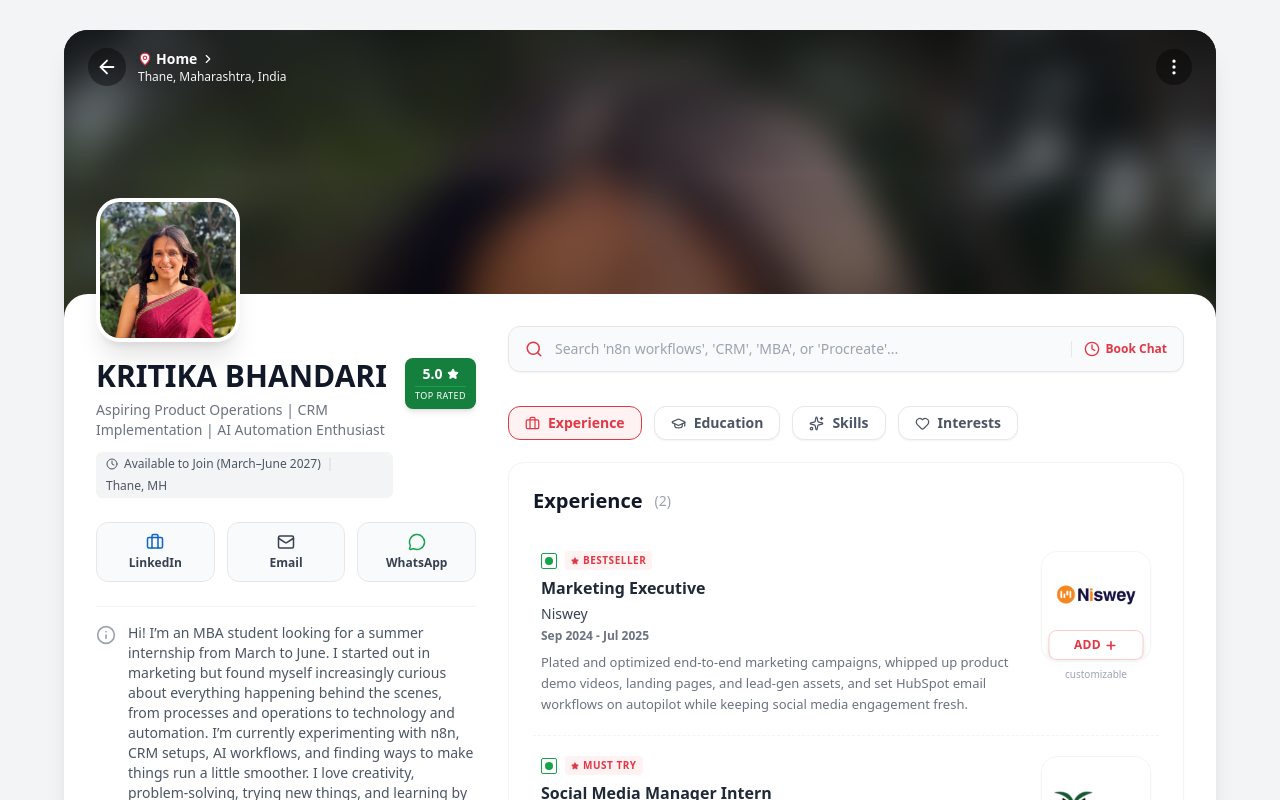
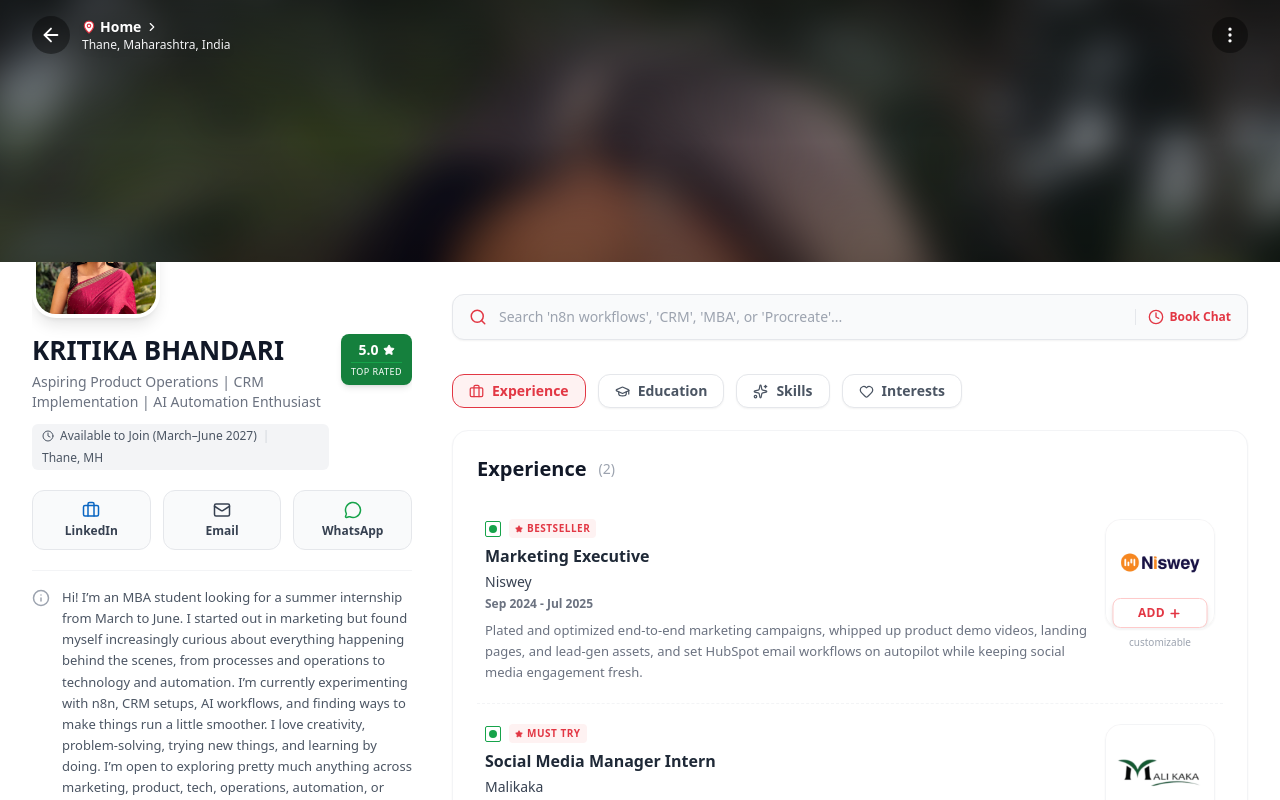
Before and after one commit to kritikabhandarii/Kritika-Bhandari-Resume, a React (Create React App) app: page / in a window 1280 px wide. Shown: the top 800 px of the page. Built offline with nearby package versions, Linux system fonts and the light colour scheme.

Commit message:
Update App.jsx

```diff
--- a/src/App.jsx
+++ b/src/App.jsx
@@ -250,11 +250,28 @@ export default function ZomatoResume() {
   const [showMoreMenu, setShowMoreMenu] = useState(false);
   const [copiedToast, setCopiedToast] = useState(false);
 
+  const categories = [
+    { name: "Experience", icon: Briefcase, id: "experience" },
+    { name: "Education", icon: GraduationCap, id: "education" },
+    { name: "Skills", icon: Sparkles, id: "skills" },
+    { name: "Interests", icon: Heart, id: "interests" },
+  ];
+
   useEffect(() => {
     const handleScroll = () => {
       setScrolled(window.scrollY > 100);
+
+      // Automatically update activeTab while scrolling smoothly
+      const scrollPosition = window.scrollY + (window.innerWidth >= 1024 ? 140 : 180);
+      for (let i = categories.length - 1; i >= 0; i--) {
+        const section = document.getElementById(categories[i].id);
+        if (section && section.offsetTop <= scrollPosition) {
+          setActiveTab(categories[i].name);
+          break;
+        }
+      }
     };
-    window.addEventListener("scroll", handleScroll);
+    window.addEventListener("scroll", handleScroll, { passive: true });
     return () => window.removeEventListener("scroll", handleScroll);
   }, []);
 
@@ -315,17 +332,10 @@ export default function ZomatoResume() {
     setTimeout(() => setCopiedToast(false), 2500);
   };
 
-  const categories = [
-    { name: "Experience", icon: Briefcase, id: "experience" },
-    { name: "Education", icon: GraduationCap, id: "education" },
-    { name: "Skills", icon: Sparkles, id: "skills" },
-    { name: "Interests", icon: Heart, id: "interests" },
-  ];
-
   const scrollToSection = (id) => {
     const element = document.getElementById(id);
     if (element) {
-      const offset = window.innerWidth >= 1024 ? 95 : 140;
+      const offset = window.innerWidth >= 1024 ? 95 : 135;
       const bodyRect = document.body.getBoundingClientRect().top;
       const elementRect = element.getBoundingClientRect().top;
       const elementPosition = elementRect - bodyRect;
@@ -342,18 +352,15 @@ export default function ZomatoResume() {
   const trimmedQuery = searchQuery.trim().toLowerCase();
 
   return (
-    <div className="min-h-dvh bg-gray-100 font-sans text-gray-800 selection:bg-red-100 selection:text-red-900 pb-24 lg:py-8 lg:px-6">
-      {/* Main Card Container */}
-      <div className="w-full max-w-md md:max-w-3xl lg:max-w-6xl mx-auto bg-white min-h-dvh lg:min-h-0 lg:rounded-3xl shadow-xl relative">
+    <div className="min-h-dvh bg-white font-sans text-gray-800 selection:bg-red-100 selection:text-red-900 pb-24">
+      <div className="w-full bg-white min-h-dvh relative">
         {/* Sticky Top Navbar */}
         <div
           className={`sticky top-0 z-50 transition-all duration-300 ${
-            scrolled
-              ? "bg-white shadow-md py-3 lg:rounded-t-3xl"
-              : "bg-transparent pt-4 pb-2"
+            scrolled ? "bg-white/95 backdrop-blur-md shadow-sm border-b border-gray-100 py-3" : "bg-transparent pt-4 pb-2"
           }`}
         >
-          <div className="px-3 sm:px-6 flex items-center justify-between gap-2 sm:gap-3">
+          <div className="max-w-7xl mx-auto px-3 sm:px-6 lg:px-8 flex items-center justify-between gap-3">
             <button
               onClick={() => {
                 if (searchQuery) {
@@ -371,17 +378,36 @@ export default function ZomatoResume() {
               <ArrowLeft size={20} className="sm:w-[22px] sm:h-[22px]" />
             </button>
 
-            <div
-              className={`flex-1 min-w-0 transition-all duration-300 ${
-                scrolled ? "opacity-100" : "opacity-0 hidden"
+            {/* Scrolled Header Center Content: Name on Mobile/Tablet; Clean Category Tabs on Desktop */}
+            {scrolled ? (
+              <div className="flex-1 min-w-0 flex items-center justify-between gap-4">
+                <h1 className="font-bold text-base sm:text-lg truncate text-gray-900 lg:hidden">
+                  Kritika Bhandari
+                </h1>
+
+                {/* Desktop Single-Row Sticky Nav Tabs (Prevents tall header from cutting off left sidebar) */}
+                {!trimmedQuery && (
+                  <div className="hidden lg:flex items-center gap-6">
+                    <span className="font-black text-base text-gray-900 tracking-tight pr-4 border-r border-gray-200">
+                      Kritika Bhandari
+                    </span>
+                    {categories.map((cat) => (
+                      <button
+                        key={`desk-nav-${cat.id}`}
+                        onClick={() => scrollToSection(cat.id)}
+                        className={`py-1 text-sm font-semibold border-b-2 transition-colors ${
+                          activeTab === cat.name
+                            ? "border-[#E23744] text-[#E23744]"
+                            : "border-transparent text-gray-500 hover:text-gray-900"
                         }`}
                       >
-              <h1 className="font-bold text-base sm:text-lg truncate text-gray-900">
-                Kritika Bhandari
-              </h1>
+                        {cat.name}
+                      </button>
+                    ))}
                   </div>
-
-            {!scrolled && (
+                )}
+              </div>
+            ) : (
               <div className="flex-1 min-w-0 flex flex-col justify-center">
                 <div className="flex items-center gap-1 text-xs sm:text-sm font-bold text-white drop-shadow-md">
                   <MapPin
@@ -436,10 +462,10 @@ export default function ZomatoResume() {
             </div>
           </div>
 
-          {/* Scrolled Category Tabs */}
+          {/* Mobile/Tablet Scrolled Category Tabs (Hidden on Desktop since Desktop uses single-row tabs above) */}
           {!trimmedQuery && (
             <div
-              className={`px-3 sm:px-6 mt-3 flex overflow-x-auto hide-scrollbar gap-4 sm:gap-6 transition-all duration-300 ${
+              className={`lg:hidden px-3 sm:px-6 mt-3 flex overflow-x-auto hide-scrollbar gap-4 sm:gap-6 transition-all duration-300 ${
                 scrolled ? "block border-t border-gray-100 pt-3" : "hidden"
               }`}
             >
@@ -460,13 +486,13 @@ export default function ZomatoResume() {
           )}
         </div>
 
-        {/* Hero Cover Banner: Lush ambient greenery banner on wide screens, direct full-bleed on mobile */}
+        {/* Hero Cover Banner */}
         <div
-          className={`relative w-full -mt-16 bg-gray-900 transition-all duration-300 lg:rounded-t-3xl overflow-hidden ${
-            trimmedQuery ? "h-28" : "h-56 md:h-64 lg:h-72"
+          className={`relative w-full -mt-16 bg-gray-900 transition-all duration-300 overflow-hidden ${
+            trimmedQuery ? "h-28" : "h-64 md:h-64 lg:h-72"
           }`}
         >
-          {/* Ambient greenery backdrop (blurred & zoomed into the trees/foliage on tablet/desktop) */}
+          {/* Ambient greenery backdrop on tablet & desktop */}
           <img
             src="/images/kritika.png"
             alt=""
@@ -484,18 +510,23 @@ export default function ZomatoResume() {
           <div className="absolute inset-0 bg-gradient-to-b from-black/55 via-black/15 to-black/40 pointer-events-none" />
         </div>
 
-        {/* Main Content Area: Clean white background, zero grey corner gaps */}
-        <div className="relative z-10 -mt-6 bg-white rounded-t-3xl lg:rounded-b-3xl lg:flex lg:items-start lg:gap-8 lg:px-8 lg:pb-8">
-          {/* LEFT COLUMN (Profile Info & Bio - Sticky on Desktop) */}
+        {/* Main Content Area */}
+        <div className="relative z-10 -mt-6 bg-white rounded-t-3xl lg:rounded-none">
+          <div className="max-w-3xl lg:max-w-7xl mx-auto lg:flex lg:items-start lg:gap-10 lg:px-8 lg:pb-8">
+            {/* LEFT COLUMN (Profile Info & Bio - Properly offset & self-contained on Desktop) */}
             <div
-            className={`px-4 sm:px-6 lg:px-0 pt-6 lg:pt-0 lg:w-[340px] xl:w-[380px] lg:shrink-0 lg:sticky lg:top-24 ${
+              className={`px-4 sm:px-6 lg:px-0 pt-6 lg:pt-2 lg:w-[340px] xl:w-[380px] lg:shrink-0 lg:sticky lg:top-20 lg:max-h-[calc(100dvh-5.5rem)] lg:overflow-y-auto hide-scrollbar ${
                 trimmedQuery ? "pb-3" : "pb-6"
               }`}
             >
-            {/* Desktop Overlapping Portrait Avatar (Uncropped, crisp & prominent) */}
+              {/* Overlapping Portrait Avatar: Moves smoothly out of the way when scrolled on desktop so nothing gets clipped */}
               {!trimmedQuery && (
-              <div className="hidden md:block -mt-20 lg:-mt-24 mb-4">
-                <div className="w-32 h-32 lg:w-36 lg:h-36 rounded-3xl overflow-hidden border-4 border-white shadow-xl bg-gray-100">
+                <div
+                  className={`hidden md:block transition-all duration-300 mb-4 ${
+                    scrolled ? "mt-0" : "-mt-20 lg:-mt-20"
+                  }`}
+                >
+                  <div className="w-28 h-28 lg:w-32 lg:h-32 rounded-3xl overflow-hidden border-4 border-white shadow-lg bg-gray-100">
                     <img
                       src="/images/kritika.png"
                       alt="Kritika Bhandari"
@@ -540,7 +571,7 @@ export default function ZomatoResume() {
               <div className={trimmedQuery ? "hidden lg:block" : "block"}>
                 <div className="flex justify-between items-start gap-3">
                   <div className="min-w-0">
-                  <h1 className="text-xl sm:text-2xl lg:text-3xl font-black text-gray-900 leading-tight">
+                    <h1 className="text-xl sm:text-2xl lg:text-[26px] font-black text-gray-900 leading-tight">
                       KRITIKA BHANDARI
                     </h1>
                     <p className="text-gray-500 text-xs sm:text-sm mt-1.5 mb-3">
@@ -567,7 +598,7 @@ export default function ZomatoResume() {
                 </div>
 
                 {/* Contact Action Buttons */}
-              <div className="flex items-center gap-2.5 sm:gap-3 mt-6 border-b border-gray-100 pb-6 md:max-w-md lg:max-w-none">
+                <div className="flex items-center gap-2.5 sm:gap-3 mt-5 border-b border-gray-100 pb-5 md:max-w-md lg:max-w-none">
                   <a
                     href="https://www.linkedin.com/in/kritika-bhandari/"
                     target="_blank"
@@ -605,8 +636,8 @@ export default function ZomatoResume() {
 
                 {/* Bio */}
                 <div className="py-4 border-b border-gray-100 lg:border-none flex gap-3">
-                <Info size={20} className="text-gray-400 shrink-0 mt-0.5" />
-                <p className="text-xs sm:text-sm text-gray-600 leading-relaxed">
+                  <Info size={18} className="text-gray-400 shrink-0 mt-0.5" />
+                  <p className="text-xs sm:text-[13px] text-gray-600 leading-relaxed">
                     Hi! I’m an MBA student looking for a summer internship from
                     March to June. I started out in marketing but found myself
                     increasingly curious about everything happening behind the
@@ -701,7 +732,7 @@ export default function ZomatoResume() {
                   <div
                     key={key}
                     id={key}
-                  className="bg-white mb-3 lg:mb-6 pt-6 pb-2 lg:pb-6 px-4 sm:px-6 lg:p-6 shadow-sm lg:border lg:border-gray-100 lg:rounded-2xl scroll-mt-36"
+                    className="bg-white mb-3 lg:mb-6 pt-6 pb-2 lg:pb-6 px-4 sm:px-6 lg:p-6 shadow-sm lg:border lg:border-gray-100 lg:rounded-2xl scroll-mt-24"
                   >
                     <h2 className="text-lg sm:text-xl font-black text-gray-900 mb-4 flex items-center gap-2">
                       {sectionTitle}
@@ -794,7 +825,10 @@ export default function ZomatoResume() {
                                       />
                                     )}
                                     {key === "interests" && (
-                                    <Heart size={30} className="text-red-200" />
+                                      <Heart
+                                        size={30}
+                                        className="text-red-200"
+                                      />
                                     )}
                                   </>
                                 )}
@@ -814,7 +848,8 @@ export default function ZomatoResume() {
                                     </>
                                   ) : (
                                     <>
-                                    Add <Plus size={13} className="stroke-[3]" />
+                                      Add{" "}
+                                      <Plus size={13} className="stroke-[3]" />
                                     </>
                                   )}
                                 </button>
@@ -861,6 +896,7 @@ export default function ZomatoResume() {
                   zomato style
                 </div>
                 <p className="text-xs">End of Resume</p>
+              </div>
             </div>
           </div>
         </div>
```
Lines whose indentation alone changed are shown as unchanged.
